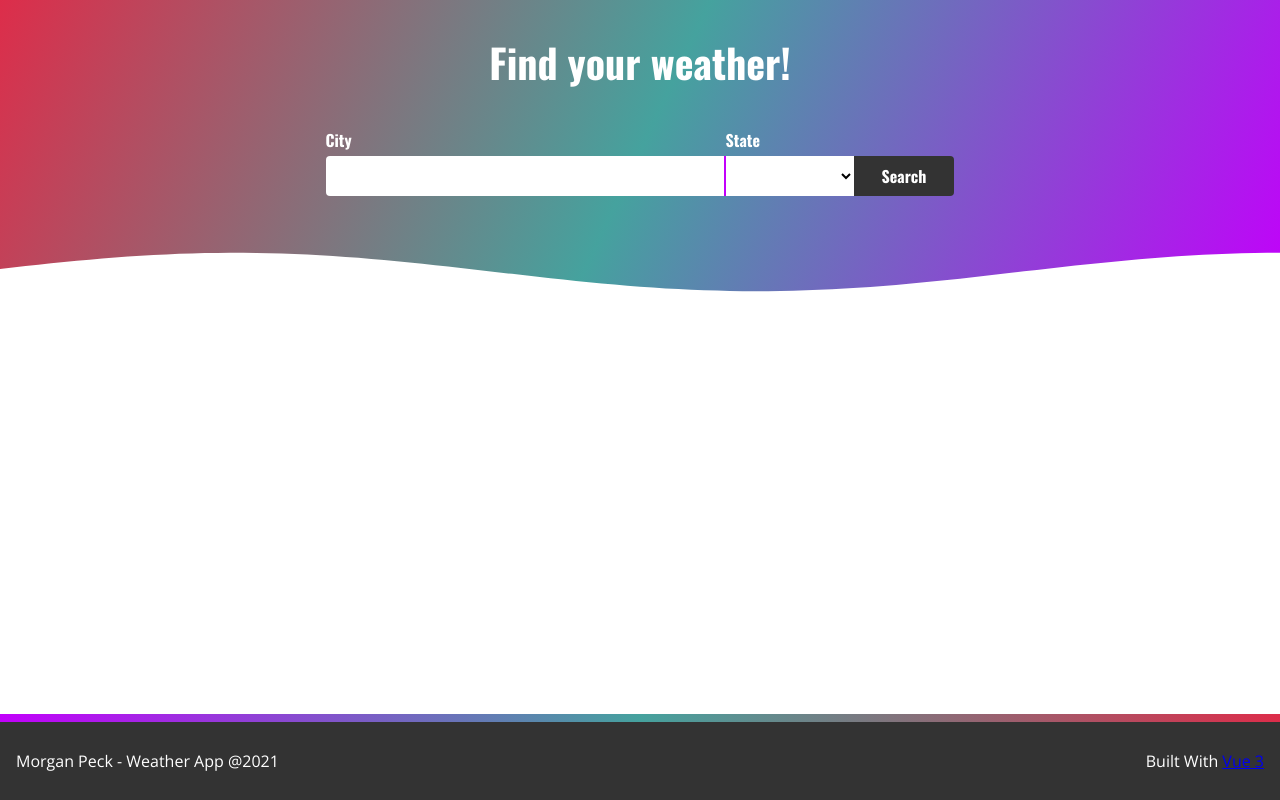
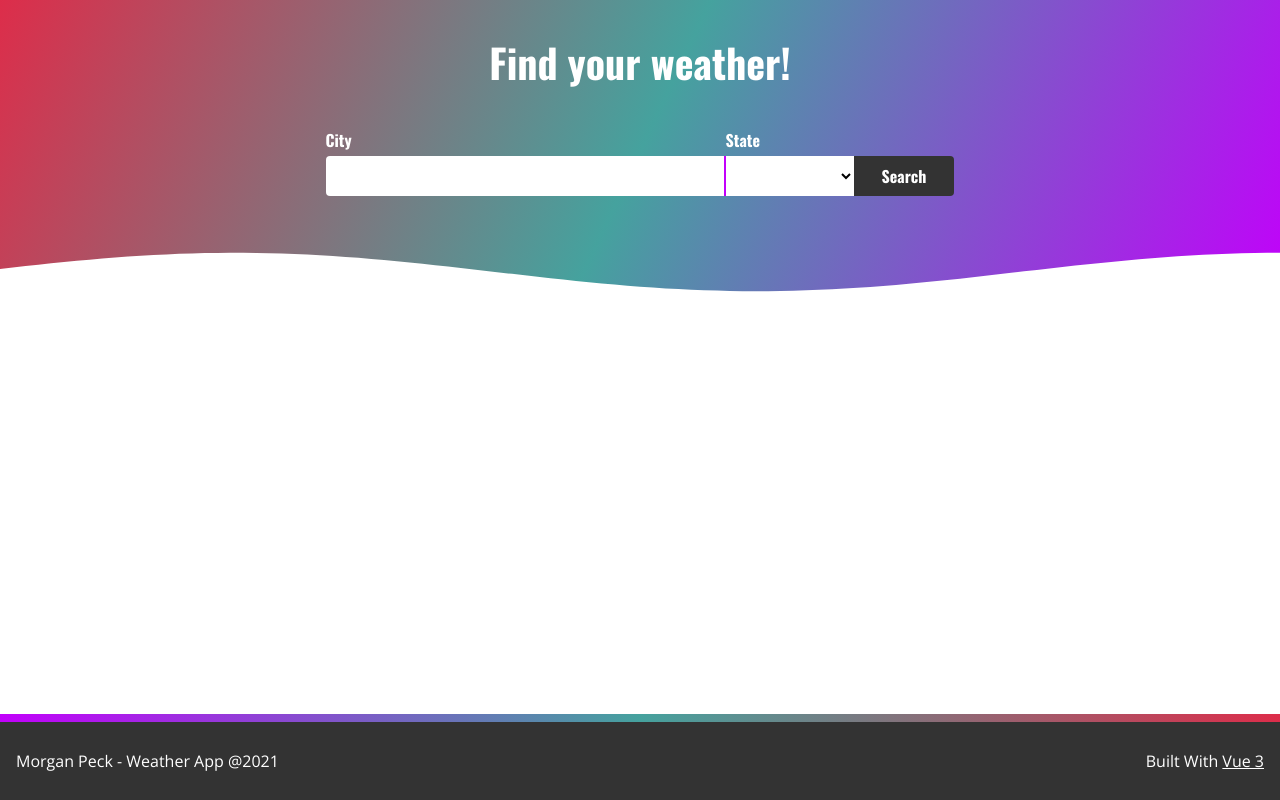
Before and after one commit to mpeck99/weather-app, a Vue app: page / in a window 1280 px wide. Built offline with nearby package versions, Linux system fonts and the light colour scheme.

Commit message:
fixing the link color

```diff
--- a/src/Components/Footer.vue
+++ b/src/Components/Footer.vue
@@ -26,5 +26,10 @@ footer {
   border-top: 10px solid;
   border-image-slice: 1;
   border-width: 0.5rem;
+
+  a,
+  a:visited {
+    color: $white;
+  }
 }
 </style>
```
